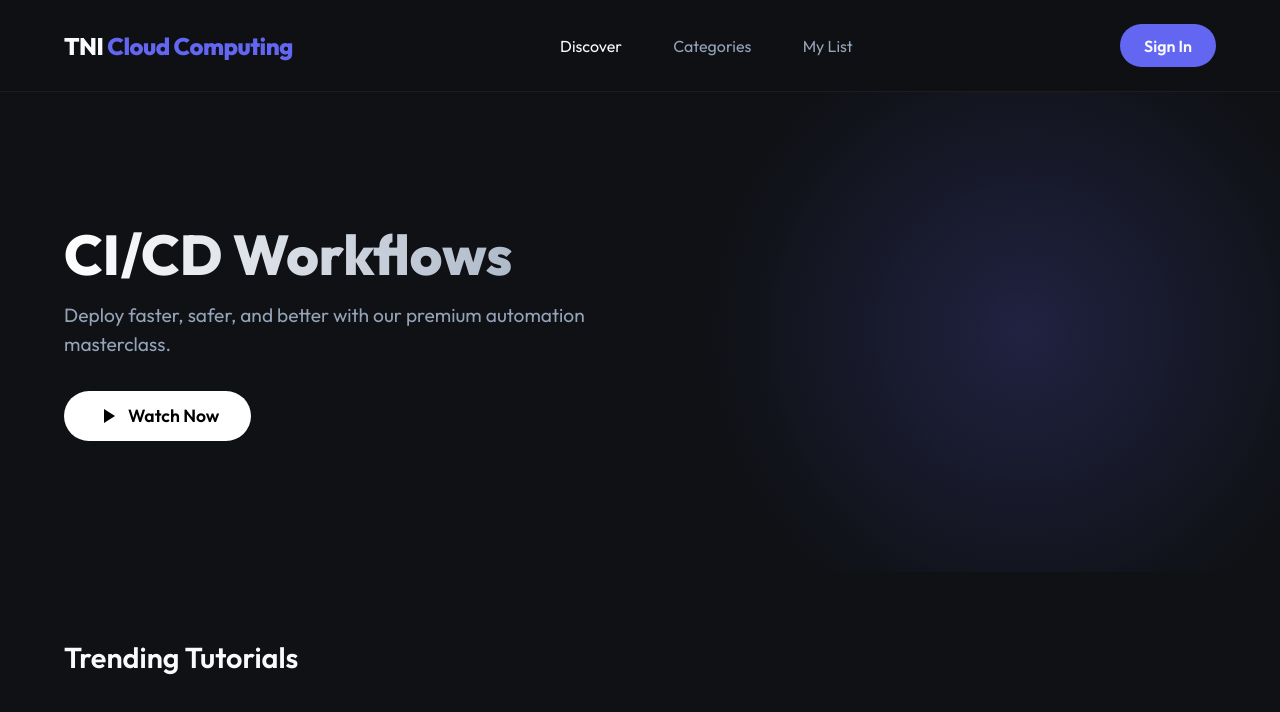
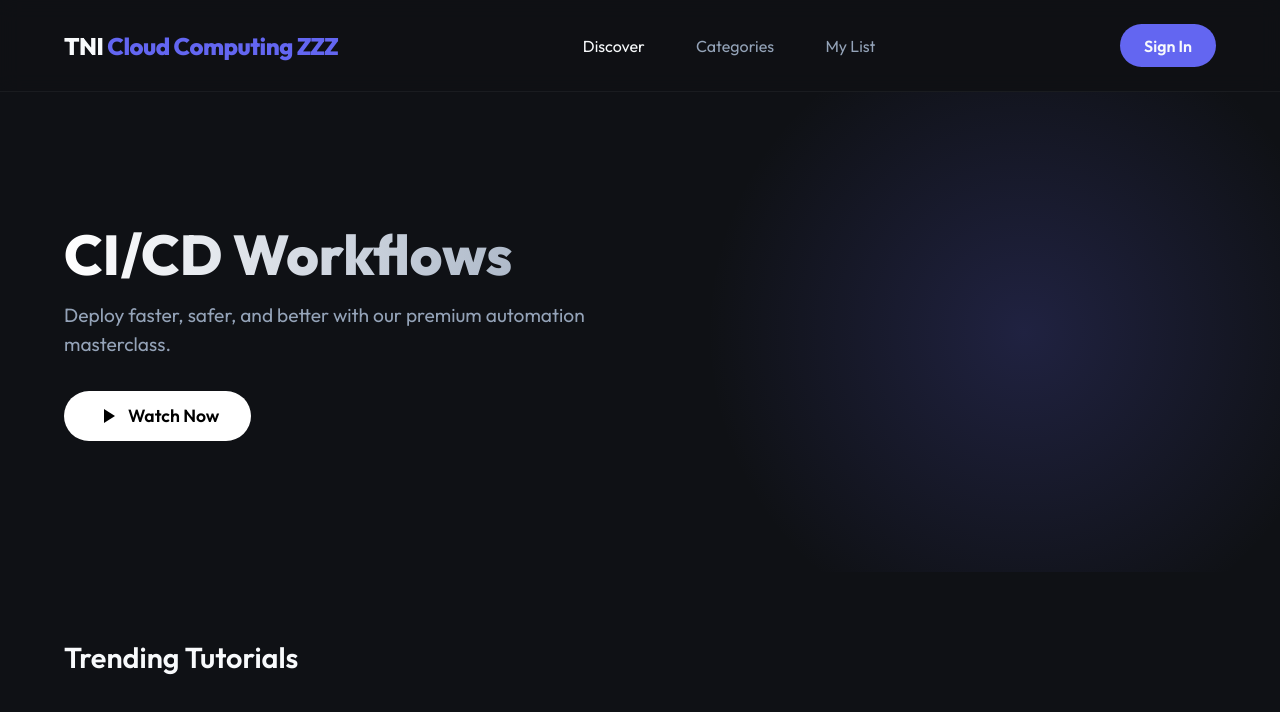
Before and after one commit to Tangthai025/cicd-lab2, a website: page public/index.html in a window 1280 px wide. Drawn offline with Linux system fonts and the light colour scheme; no server answers.

Commit message:
test auto deploy

```diff
--- a/public/index.html
+++ b/public/index.html
@@ -9,7 +9,7 @@
 </head>
 <body>
     <nav class="navbar">
-        <div class="logo">TNI <span>Cloud Computing</span></div>
+        <div class="logo">TNI <span>Cloud Computing ZZZ</span></div>
         <div class="nav-links">
             <a href="#" class="active">Discover</a>
             <a href="#">Categories</a>
```
